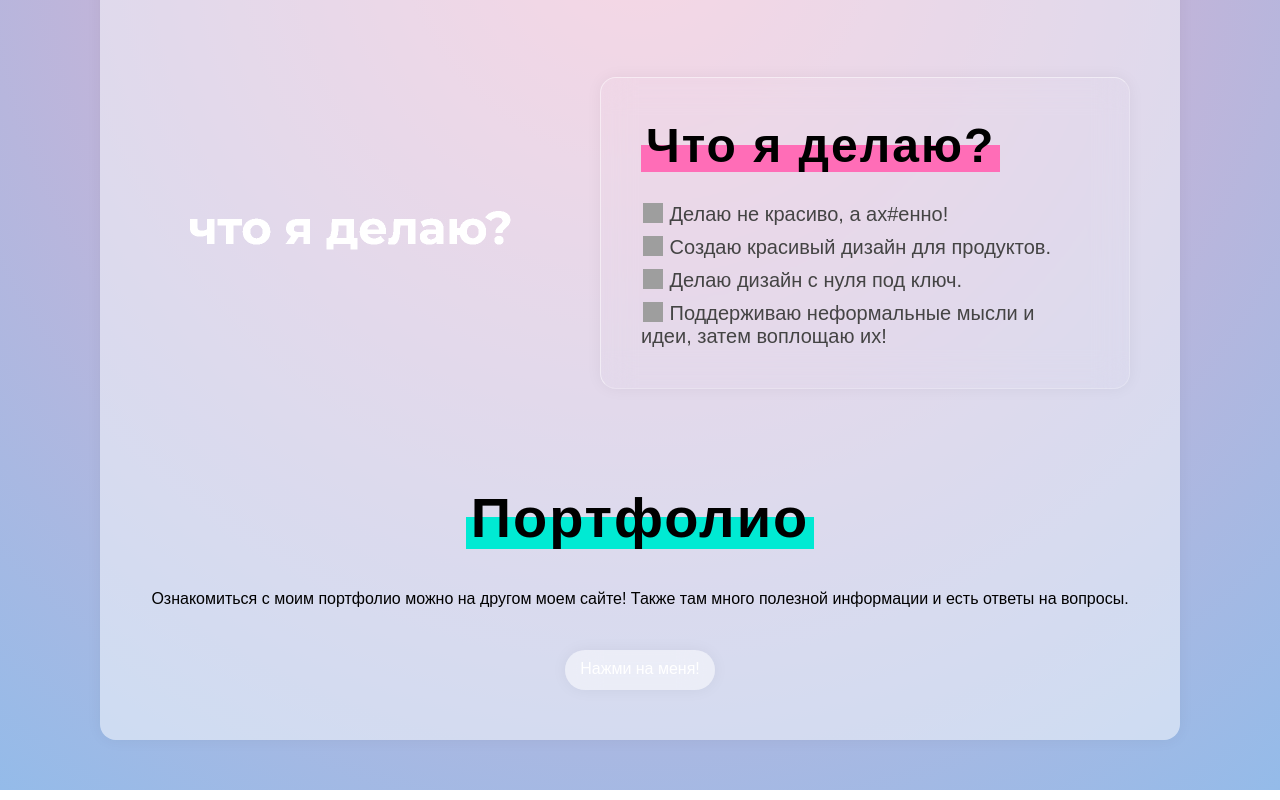
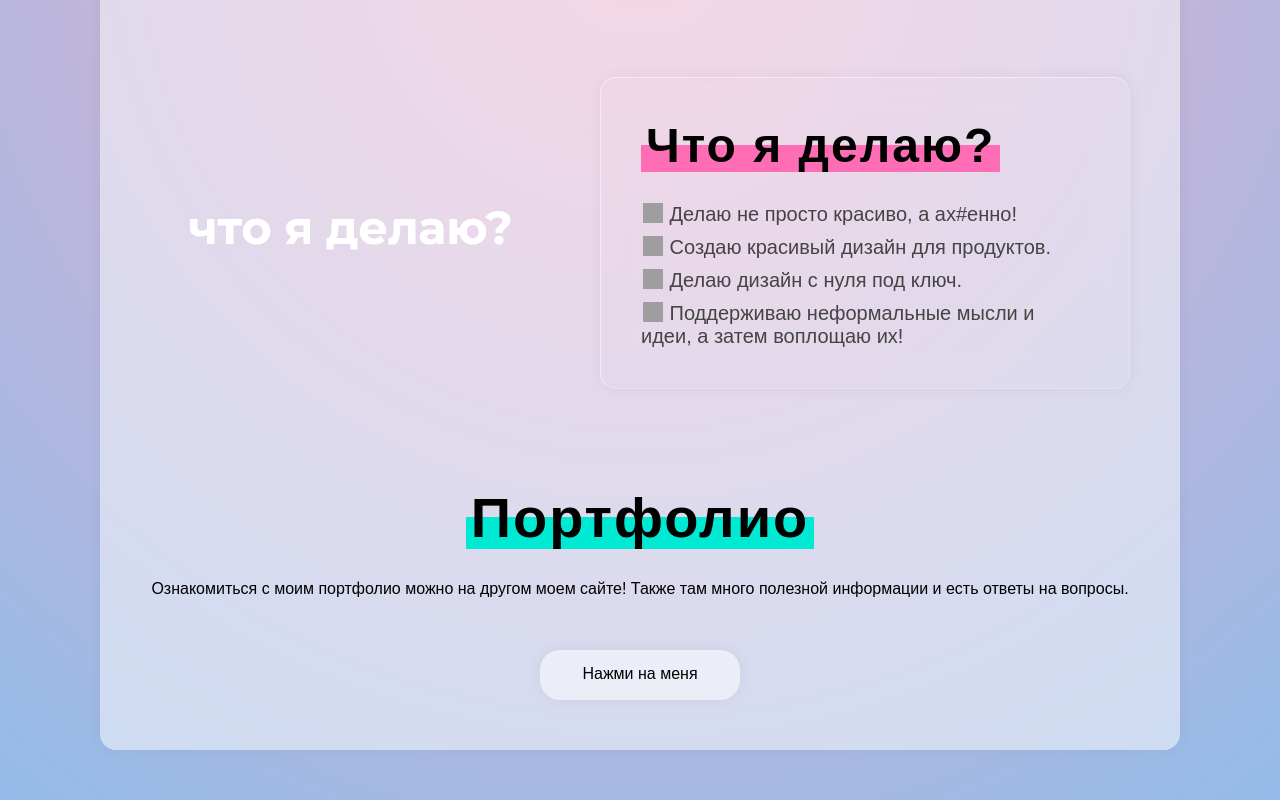
Before and after one commit to OwerFL/owerfldz.github.io, a plain HTML site: page index.html in a window 1280 px wide. Shown: the part 944-1744 px from the top of the page. Drawn offline with nearby package versions, Linux system fonts and the light colour scheme; no server answers; grey boxes are pictures that could not be loaded.

Commit message:
Add files via upload

```diff
--- a/assets/css/style.css
+++ b/assets/css/style.css
@@ -1125,27 +1125,28 @@ footer ul li a.active {
 }
 
 .portfolio{
-  padding-top: 40px;
+  padding-top: 30px;
   text-align: center;
   height: 100px;
 }
 #button{
-    color: #fff;
+    color: black;
+    background: rgba(255, 255, 255, 0.5);
     text-decoration: none;
-    width: 150px;
-    height: 40px;
+    width: 200px;
+    height: 50px;
     background: rgba(255, 255, 255, 0.5);
     box-shadow: 0 0 1rem 0 rgba(0, 0, 0, 0.05);
     backdrop-filter: blur(1rem);
     text-align: center;
-    padding: 10px;
+    padding-top: 15px;
     border-radius: 20px;
 }
-#button-top:hover {
+#button:hover {
   background: rgba(255, 255, 255, 0.8);
 }
 
-#button::after {
+#button:after {
   /* content: "\f077"; */
   font-family: FontAwesome;
   font-weight: normal;
--- a/index.html
+++ b/index.html
@@ -72,11 +72,6 @@
             <li><a class="active page" href="#top" id="home-btn">Главная</a></li>
             <li><a href="#about" class="page" id="about-btn">Обо мне</a></li>
 	    <li></li>
-            <li>
-              <a href="#contact" class="enabledisable page" id="contact-btn"
-                >Контакты</a
-              >
-            </li>
           </ul>
         </header>
 
@@ -152,7 +147,7 @@
                     vertical-align: -0.1em;
                   "
                 />
-                Делаю не красиво, а ах#енно!
+                Делаю не просто красиво, а ах#енно!
               </p>
               <p style="color: #444444; font-size: 20px; padding-top:10px">
                 <img
@@ -194,7 +189,7 @@
                     vertical-align: -0.1em;
                   "
                 />
-                Поддерживаю неформальные мысли и идеи, затем воплощаю их!
+                Поддерживаю неформальные мысли и идеи, а затем воплощаю их!
               </p>
             </div>
           </div>
@@ -237,7 +232,8 @@
           Ознакомиться с моим портфолио можно на другом моем сайте!
           Также там много полезной информации и есть ответы на вопросы.
         </div>
-        <a href="https://owerfl.ml" id="button">Нажми на меня!</a>
+        <a href="https://owerfl.ml" id="button">Нажми на меня</a>
+
 
     <!-- Page Scroll Percentage -->
     <script src="./assets/js/script.js"></script>
```
